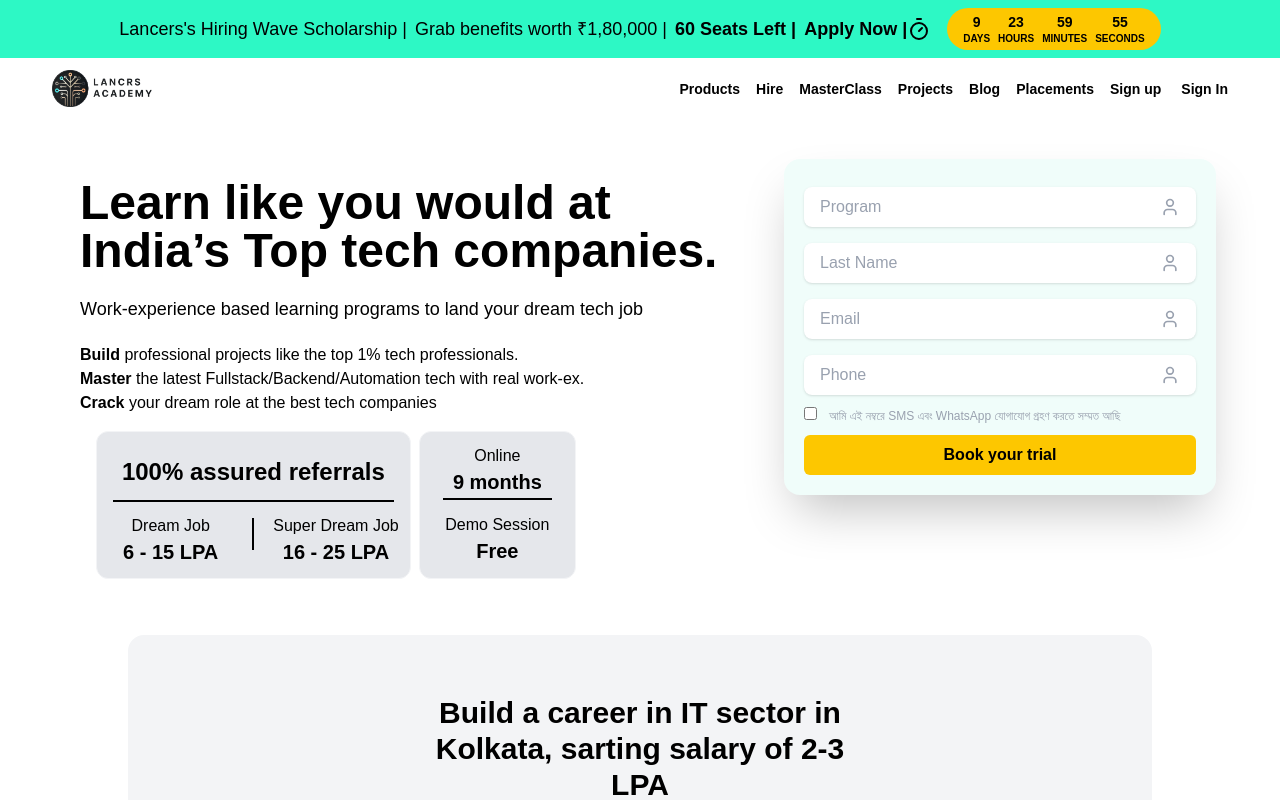
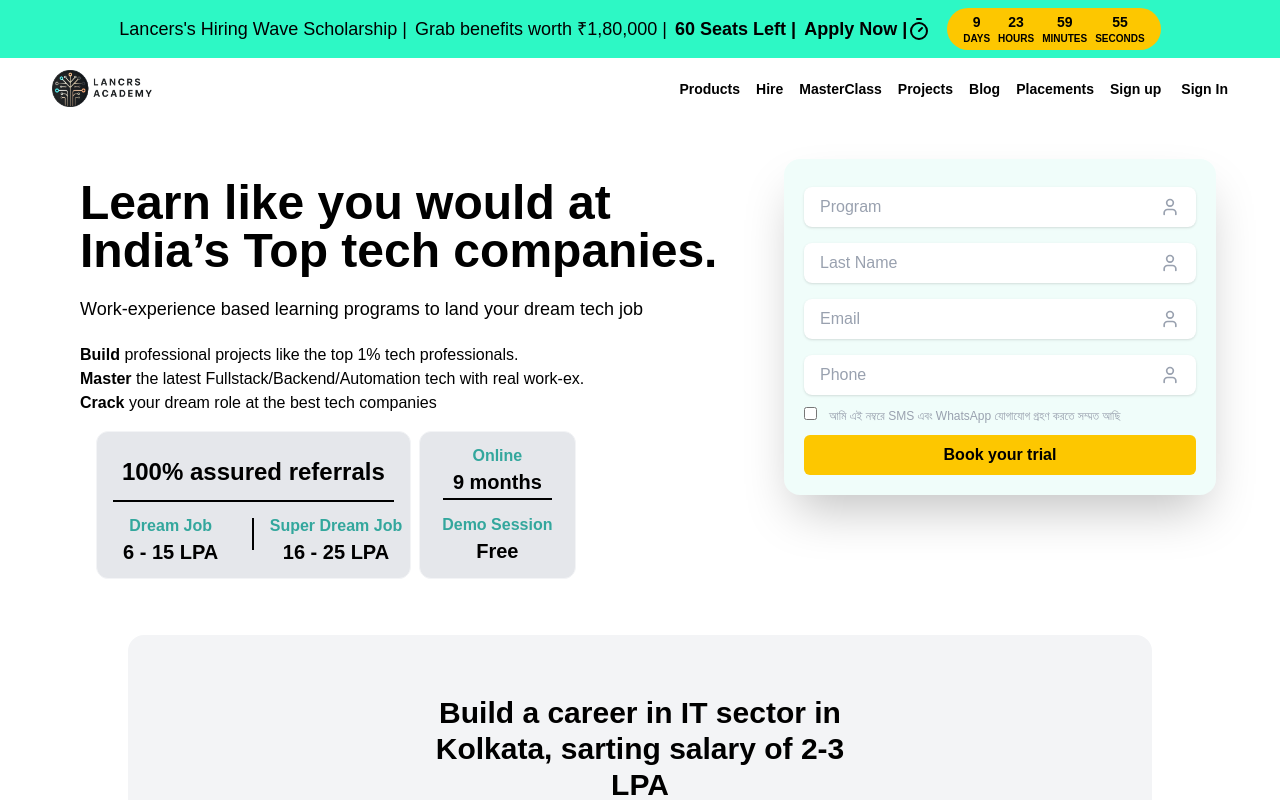
Before and after one commit to InterviewCall/Lancer-Frontend, a Next.js app: page / in a window 1280 px wide. Built offline with nearby package versions, Linux system fonts and the light colour scheme.

Commit message:
#fix: fixed ui inconsistencies

```diff
--- a/src/app/page.tsx
+++ b/src/app/page.tsx
@@ -1,4 +1,4 @@
-import { Timer } from 'lucide-react';
+import { Check, Timer } from 'lucide-react';
 import Image from 'next/image';
 import React from 'react';
 
@@ -150,11 +150,11 @@
           </div>
           <div className="px-2 sm:px-10 py-1.5 sm:py-5 basis-2/3">
             <div className="p-2">
-              <div className="font-bold">Absolutely Free Demo Class</div>
+              <div className="font-bold"> <Check strokeWidth={3} className='inline' /> Absolutely Free Demo Class</div>
               <div className="">No fees required</div>
             </div>
             <div className="p-2">
-              <div className="font-bold">Guaranteed Scholarship</div>
+              <div className="font-bold"> <Check strokeWidth={3} className='inline' /> Guaranteed Scholarship</div>
               <div>After the demo class</div>
             </div>
             <div className="p-2">
--- a/src/components/landingPage/HeroSection.tsx
+++ b/src/components/landingPage/HeroSection.tsx
@@ -67,7 +67,7 @@
             </div>
             <div className="flex items-stretch justify-center  gap-x-2 h-1/2">
               <div className="w-full  mt-3">
-                <div className="w-full text-center font-medium">Dream Job</div>
+                <div className="w-full text-center font-semibold text-[#33a79d]">Dream Job</div>
                 <div className="w-full text-center font-semibold text-lg sm:text-xl">6 - 15 LPA</div>
               </div>
               <div className="flex justify-center items-center">
@@ -75,21 +75,21 @@
               </div>
 
               <div className="w-full mt-3">
-                <div className="w-full text-center font-medium">Super Dream Job</div>
+                <div className="w-full text-center text-[#33a79d] font-semibold">Super Dream Job</div>
                 <div className="w-full text-center font-semibold text-lg sm:text-xl">16 - 25 LPA</div>
               </div>
             </div>
           </div>
           <div className="w-1/2 sm:w-full sm:basis-1/3 border py-3 flex flex-col justify-around border-gray-100 bg-gray-200 rounded-xl">
             <div className="w-full text-center ">
-              <div className="w-full text-center font-medium">Online</div>
+              <div className="w-full text-center font-semibold text-[#33a79d]">Online</div>
                 <div className="w-full text-center font-semibold text-lg sm:text-xl">9 months</div>
             </div>
             <div className="w-full flex justify-center">
               <div className="border w-[70%]"></div>
             </div>
             <div className="w-full text-center ">
-              <div className="w-full text-center mt-3 font-medium">Demo Session</div>
+              <div className="w-full text-center mt-3 font-semibold text-[#33a79d]">Demo Session</div>
                 <div className="w-full text-center font-semibold text-lg sm:text-xl">Free</div>
             </div>
           </div>
```
